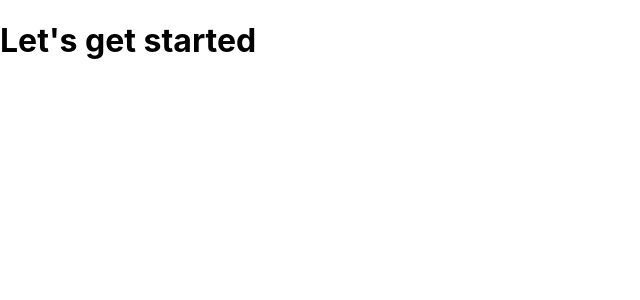
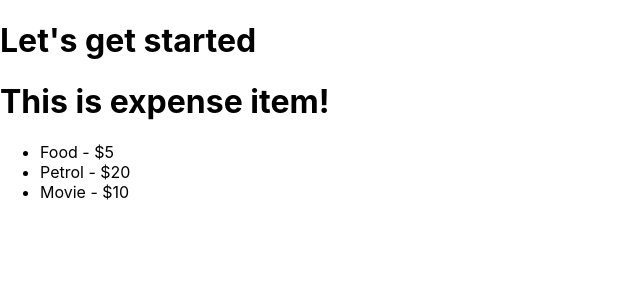
Before and after one commit to neilrrai/SharpenerReact, a React (Create React App) app: page / in a window 1280 px wide. Shown: the top 300 px of the page, without its empty margins (0-640 px from the left). Built offline with nearby package versions, Linux system fonts and the light colour scheme.

Commit message:
First Custom Component

```diff
--- a/src/App.js
+++ b/src/App.js
@@ -1,7 +1,9 @@
+import ExpenseItem from "./components/ExpenseItem.jsx";
 function App() {
   return (
     <div>
       <h1>Let's get started</h1>
+      <ExpenseItem />
     </div>
   );
 }
--- /dev/null
+++ b/src/components/ExpenseItem.jsx
@@ -0,0 +1,13 @@
+const ExpenseItem = () => {
+  return (
+    <>
+      <h1>This is expense item!</h1>
+      <ul>
+        <li>Food - $5</li>
+        <li>Petrol - $20</li>
+        <li>Movie - $10</li>
+      </ul>
+    </>
+  );
+};
+export default ExpenseItem;
```
